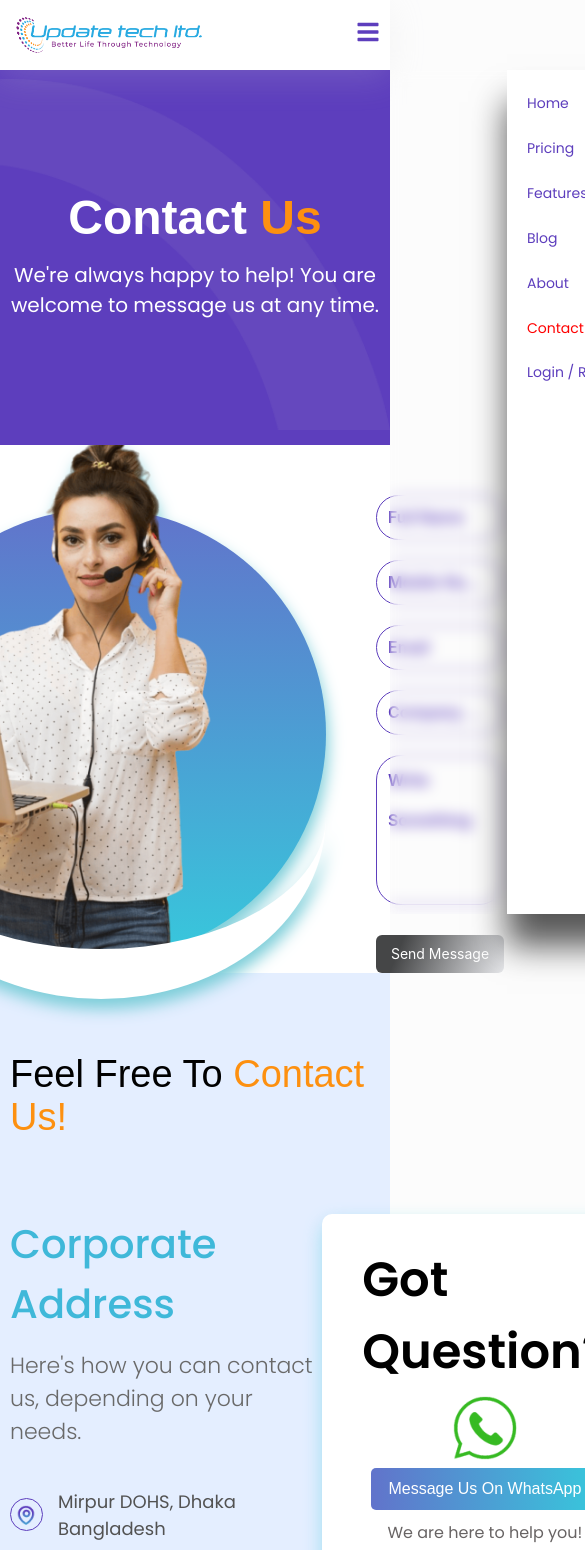
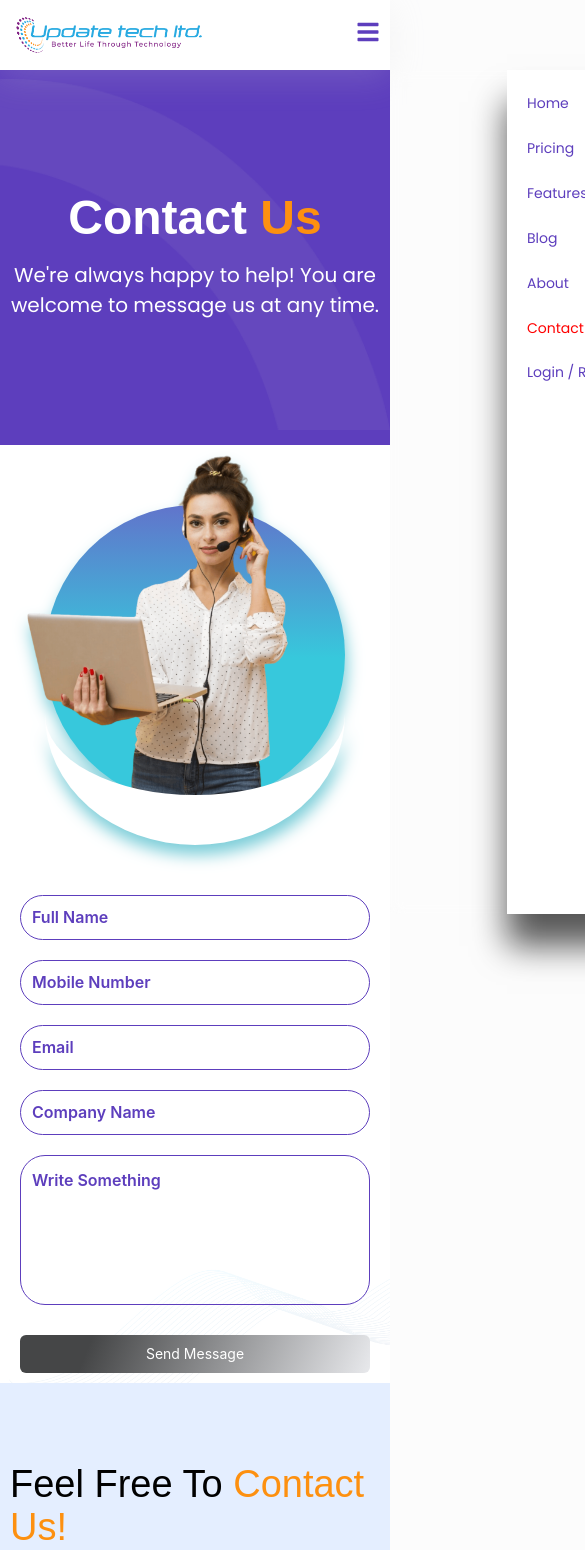
Before and after one commit to mahfuzar07/courier_front, a Next.js app: page /contact in a window 390 px wide. Shown: the top 1550 px of the page, 585 px wide, since content can reach past the window. Built offline with nearby package versions, Linux system fonts and the light colour scheme; a web font is replaced by a local one.

Commit message:
contact style update

```diff
--- a/src/app/(home)/contact/page.jsx
+++ b/src/app/(home)/contact/page.jsx
@@ -74,7 +74,7 @@ const ContactPage = () => {
 								<div className="live_contact_card">
 									<h1>Got Question?</h1>
 
-									<Image quality={100} src="/assets/contact/whatsapp-gif.gif" alt="contact-icon" width={80} height={80} />
+									<Image quality={100} src="/assets/contact/whatsapp-gif.gif" alt="contact-icon" width={70} height={70} />
 
 									<button className="live_contact_button">Message us on WhatsApp</button>
 									<p>We are here to help you!</p>
--- a/src/styles/pages/_contact.scss
+++ b/src/styles/pages/_contact.scss
@@ -1,6 +1,22 @@
 .contact_section_wrapper {
 	padding: 100px 0;
 	background-color: white;
+	position: relative;
+	z-index: 1;
+	&::after {
+		z-index: -1;
+		position: absolute;
+		content: '';
+		bottom: 0;
+		right: 0;
+		width: 100%;
+		height: 100%;
+		background-image: url('/assets/auth/auth-bg-1.png');
+		background-repeat: no-repeat;
+		background-position: bottom;
+		background-size: contain;
+		filter: brightness(1);
+	}
 
 	.contact_section {
 		display: flex;
@@ -238,9 +254,10 @@
 
 @media only screen and (max-width: 768px) {
 	.contact_section_wrapper {
-		flex-direction: column;
 		padding: 0;
 
+		.contact_section {
+			flex-direction: column;
 			.contact_image_wrapper {
 				position: relative;
 				height: 100%;
@@ -272,3 +289,102 @@
 			}
 		}
 	}
+	.contact_address_section_wrapper {
+		background-image: linear-gradient(to top, #e4eeff 0%, #e4eeff 100%);
+		padding: 20px 0 50px 0;
+		.contact_address_section {
+			flex-direction: column;
+
+			.contact_address {
+				flex: 1;
+				width: 100%;
+				.address_top {
+					h1 {
+						color: #3fb8d9;
+						font-weight: 500;
+						font-size: 24px;
+						// font-family: 'Prosto One', sans-serif;
+					}
+					p {
+						font-size: 16px;
+						color: #696969;
+						max-width: 425px;
+						font-weight: 300;
+					}
+				}
+				.address_item_wrapper {
+					margin-top: 20px;
+					.address_item {
+						display: flex;
+						align-items: center;
+						gap: 10px;
+						margin-top: 10px;
+						.item_icon {
+							border: 1px solid $primary_color;
+							padding: 5px;
+							width: 25px;
+							aspect-ratio: 1/1;
+							border-radius: 50%;
+							display: flex;
+							align-items: center;
+							justify-content: center;
+						}
+						.item_title {
+							margin: 0;
+							font-size: 14px;
+							font-weight: 400;
+							color: #525252;
+						}
+					}
+				}
+			}
+			.live_contact_section {
+				margin-top: 30px;
+				align-items: center;
+				justify-content: center;
+				.live_contact_card {
+					width: 100%;
+					display: flex;
+					flex-direction: column;
+					align-items: center;
+					justify-content: center;
+					padding: 10px 20px;
+					background-color: white;
+					border-radius: 10px;
+					filter: drop-shadow(2px 10px 10px #37c9dc7c);
+					h1 {
+						font-size: 28px;
+						font-weight: 600;
+						margin-bottom: 0px;
+					}
+					p {
+						font-size: 14px;
+						margin-top: 10px;
+						color: #686464;
+					}
+					.live_contact_button {
+						background-image: linear-gradient(to right, #6174cb 0%, #37c8dc 51%, #6174cb 100%);
+						cursor: pointer;
+						text-align: center;
+						text-transform: capitalize;
+						transition: 0.5s;
+						background-size: 200% auto;
+						color: white;
+						border-radius: 5px;
+						display: block;
+						font-size: 14px;
+						font-weight: 400;
+						padding: 8px 10px;
+
+						border: 2px solid transparent;
+						&:hover {
+							background-position: right center;
+							color: #fff;
+							text-decoration: none;
+						}
+					}
+				}
+			}
+		}
+	}
+}
```
Lines whose indentation alone changed are shown as unchanged.
